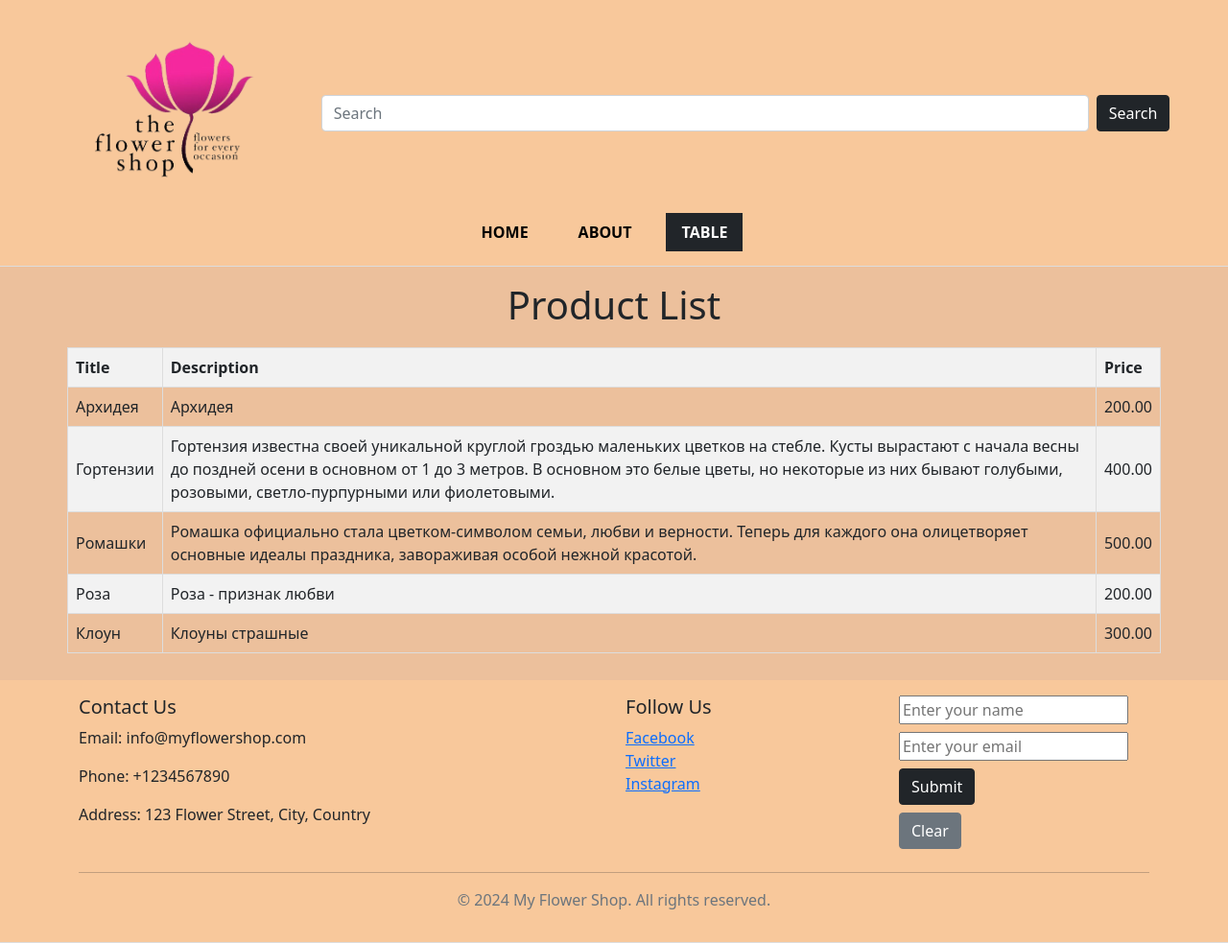
After one commit to IRSES/shop, a Django app: page /table/ in a window 1280 px wide. The commit adds this page. Shown: the whole page at 96% size. Run offline with Django 5.2, Linux system fonts and the light colour scheme; data comes from the database, SQL or seed files in the repository; both versions use the stored data as it was after the commit.

Commit message:
[AS-4] refactoring

```diff
--- a/main/admin.py
+++ b/main/admin.py
@@ -2,5 +2,7 @@
 
 from django.contrib import admin
 from .models import Product
+from .models import FormData
 
 admin.site.register(Product)
+admin.site.register(FormData)
--- a/main/models.py
+++ b/main/models.py
@@ -1,6 +1,7 @@
 # models.py
 
 from django.db import models
+from django.core.validators import RegexValidator
 
 
 class Product(models.Model):
@@ -8,3 +9,31 @@ class Product(models.Model):
     description = models.TextField()
     price = models.DecimalField(max_digits=10, decimal_places=2)
     image = models.ImageField(upload_to='static/img/')  # Путь для сохранения изображений товаров
+    def __str__(self):
+        return self.title
+# Сделать расширения модели Product чтоб была любая инфа 1 ко всем
+
+
+name_regex = r'^[А-ЩЬЮЯҐЄІЇа-щьюяґєії\'\s]+$'
+name_validator = RegexValidator(
+    regex=name_regex,
+    message="Використовуйте українську мову.",
+    code='invalid_name'
+)
+email_validator = RegexValidator(
+    message="Введіть валідну пошту.",
+    code='invalid_emale'
+)
+class FormData(models.Model):
+    name = models.CharField('Ім\'я', validators=[name_validator], max_length=100)
+    email = models.EmailField('Пошта', unique=True, validators=[email_validator], max_length=100)
+
+
+# class Marks():
+#     mark =
+# class ProductDescription(models.Models):
+#     title
+
+# расширить функциональность второй таблицей(добавить что-то(инфа с повторением(подвиды растейний из разных стран)))
+
+# 3 кнопка админ панель(пароль логин)
--- a/main/urls.py
+++ b/main/urls.py
@@ -1,8 +1,14 @@
 from django.urls import path
 from . import views
+
 
 urlpatterns = [
     path('', views.home, name='home'),
     path('about/', views.about, name='about'),
     path('search/', views.search, name='search'),
+    path('table/', views.product_list, name='table'),
+
+
+
+    # path('submit-data/', views.submit_data, name='submit_data'),
 ]
--- a/main/views.py
+++ b/main/views.py
@@ -1,11 +1,38 @@
-from django.shortcuts import render
+from django.shortcuts import render, get_object_or_404
 from django.db.models import Q
 from .models import *
+from django.http import JsonResponse
+from django.views.decorators.csrf import csrf_exempt
+from django.core.exceptions import ValidationError
+from django.shortcuts import render, redirect
+from django.contrib import messages
 
 
 def home(request):
     products = Product.objects.all()
     context = {'products': products}
+
+    if request.method == 'POST':
+        name = request.POST.get('name', '').strip()
+        email = request.POST.get('email', '').strip()
+        if not name or not email:
+            messages.error(request, 'Имя и Email не могут быть пустыми.')
+            return render(request, 'main/home.html', context)
+
+        if FormData.objects.filter(email=email).exists():
+            messages.error(request, 'Пользователь с таким email уже существует.')
+            return render(request, 'main/home.html', context)
+
+        try:
+            new_user = FormData(name=name, email=email)
+            new_user.full_clean()
+            new_user.save()
+            return redirect('home')
+        except ValidationError as e:
+            messages.error(request, '; '.join(e.messages))
+        except Exception as e:
+            messages.error(request, str(e))
+
     return render(request, 'main/home.html', context)
 
 
@@ -21,3 +48,9 @@ def search(request):
     else:
         context = {}
     return render(request, 'main/base.html', context)
+
+
+#Другий варіант використання формування списку «об'єктів» предметної області та відправлення його на клієнтський комп'ютер. В результаті цього всі дані, збережені раніше, завантажуються з бази даних та відображується у табличному вигляді на відповідній Web- сторінці.
+def product_list(request):
+    products = Product.objects.all()
+    return render(request, 'main/table.html', {'products': products})
--- a/static/css/styles.css
+++ b/static/css/styles.css
@@ -51,3 +51,39 @@ footer {
 .nav-item.active .nav-link {
     color: #007bff; /* Цвет активной ссылки */
 }
+
+
+.product-card {
+    height: 100%;
+}
+
+
+
+/* table */
+.table-title {
+    text-align: center;
+    margin-bottom: 20px;
+}
+
+.product-table {
+    width: 100%;
+    border-collapse: collapse;
+}
+
+.product-table th, .product-table td {
+    border: 1px solid #dddddd;
+    padding: 8px;
+    text-align: left;
+}
+
+.product-table th {
+    background-color: #f2f2f2;
+}
+
+.product-table tr:nth-child(even) {
+    background-color: #f2f2f2;
+}
+
+.product-table tr:hover {
+    background-color: #dddddd;
+}
--- /dev/null
+++ b/static/js/js-for-form.js
@@ -0,0 +1,31 @@
+document.addEventListener('DOMContentLoaded', function () {
+    const form = document.getElementById('data-form');
+
+    form.addEventListener('submit', function (event) {
+        event.preventDefault();
+
+        const name = document.getElementById('name').value.trim();
+        const email = document.getElementById('email').value.trim();
+        let valid = true;
+        let errorMessage = '';
+
+        if (!name) {
+            errorMessage += 'Имя не должно быть пустым.\n';
+            valid = false;
+        }
+
+        if (!email) {
+            errorMessage += 'Email не должен быть пустым.\n';
+            valid = false;
+        } else if (!/^\S+@\S+\.\S+$/.test(email)) {
+            errorMessage += 'Введите корректный Email.\n';
+            valid = false;
+        }
+
+        if (valid) {
+            form.submit(); // Если данные валидны, отправляем форму
+        } else {
+            alert(errorMessage); // Если данные невалидны, показываем ошибку
+        }
+    });
+});
--- a/templates/main/base.html
+++ b/templates/main/base.html
@@ -2,6 +2,7 @@
 
 <!DOCTYPE html>
 <html lang="en">
+
 <head>
     <meta charset="UTF-8">
     <meta name="viewport" content="width=device-width, initial-scale=1.0">
@@ -39,6 +40,10 @@
                                 <a class="nav-link {% if request.path == '/about/' %}active bg-dark text-white{% endif %}"
                                     href="{% url 'about' %}">ABOUT</a>
                             </li>
+                            <li class="nav-item">
+                                <a class="nav-link {% if request.path == '/table/' %}active bg-dark text-white{% endif %}"
+                                    href="{% url 'table' %}">TABLE</a>
+                            </li>
                         </ul>
                     </nav>
                 </div>
@@ -48,11 +53,12 @@
 
     <main role="main" class="container">
         <div class="row">
+            {% block product_content %}
             {% for product in products %}
             <!-- Предположим, что у вас есть переменная products, содержащая данные о товарах из базы данных -->
             <div class="col-md-4 mb-4">
                 <!-- Используем сетку Bootstrap, чтобы распределить товары по колонкам на больших экранах -->
-            <div class="card">
+                <div class="card product-card">
                     <img src="{{ product.image.url }}" class="card-img-top" alt="{{ product.title }}">
                     <div class="card-body">
                         <h5 class="card-title">{{ product.title }}</h5>
@@ -64,6 +70,7 @@
                 </div>
             </div>
             {% endfor %}
+            {% endblock %}
             {% block search_results %}
             {% if search_results %}
             <div class="col-md-12">
@@ -77,7 +84,7 @@
                                 <h5 class="card-title">{{ product.title }}</h5>
                                 <p class="card-text">{{ product.description }}</p>
                                 <p class="card-text">Price: {{ product.price }}</p>
-                            <a href="#" class="btn btn-primary">Buy Now</a>
+                                <a href="#" class="btn btn-dark">Buy Now</a>
                             </div>
                         </div>
                     </div>
@@ -101,12 +108,32 @@
                     <p>Address: 123 Flower Street, City, Country</p>
                 </div>
                 <div class="col-md-6">
+                    <div class="row">
+                        <div class="col-md-6">
                             <h5>Follow Us</h5>
                             <ul class="list-unstyled">
                                 <li><a href="#">Facebook</a></li>
                                 <li><a href="#">Twitter</a></li>
                                 <li><a href="#">Instagram</a></li>
                             </ul>
+                        </div>
+                        <div class="col-md-3">
+                            <form id="data-form" class="col-md-12" method="post" action="">
+                                {% csrf_token %}
+                                <input class="mb-2" type="text" id="name" name="name" placeholder="Enter your name" required>
+                                <input class="mb-2" type="email" id="email" name="email" placeholder="Enter your email" required>
+                                <button type="submit" class="btn btn-dark mb-2">Submit</button>
+                                <button type="button" id="clear-btn" class="btn btn-secondary mb-2">Clear</button>
+                            </form>
+                            {% if messages %}
+                            <ul>
+                                {% for message in messages %}
+                                <li>{{ message }}</li>
+                                {% endfor %}
+                            </ul>
+                            {% endif %}
+                        </div>
+                    </div>
                 </div>
             </div>
             <hr>
@@ -115,6 +142,7 @@
             </div>
         </div>
     </footer>
+    <script src="/static/js/js-for-form.js"></script>
+</body>
 
-</body>
 </html>
--- /dev/null
+++ b/templates/main/table.html
@@ -0,0 +1,30 @@
+<!-- templates/main/table.html -->
+
+{% extends 'main/base.html' %}
+
+{% block product_content %}
+<h1 class="table-title">Product List</h1>
+<table class="product-table">
+    <thead>
+        <tr>
+            <th>Title</th>
+            <th>Description</th>
+            <th>Price</th>
+        </tr>
+    </thead>
+    <tbody>
+        {% for product in products %}
+        <tr>
+            <td>{{ product.title }}</td>
+            <td>{{ product.description }}</td>
+            <td>{{ product.price }}</td>
+        </tr>
+        {% endfor %}
+    </tbody>
+</table>
+<style>
+    table {
+        margin-bottom: 28px;
+    }
+</style>
+{% endblock %}
```
Also changed, not shown: templates/main/about.html (+9 -1 lines), db.sqlite3, lab4website/settings.py (line endings or trailing spaces), main/migrations/0002_formdata_alter_product_image.py (added), static/img/81f2549f-67d42f7ca4324b8c1b9defdb44b3809c.jpg (added), static/img/8RwS9pp9lICNHYVxRvW6--1--f5oih.webp (added), static/img/a«¼áF¬¿.jpg (renamed from static/img/ромашки.jpg), static/img/â«aGÑ¡º¿¿.jpg (renamed from static/img/Гортензии.jpg). Lines whose indentation alone changed are shown as unchanged.
